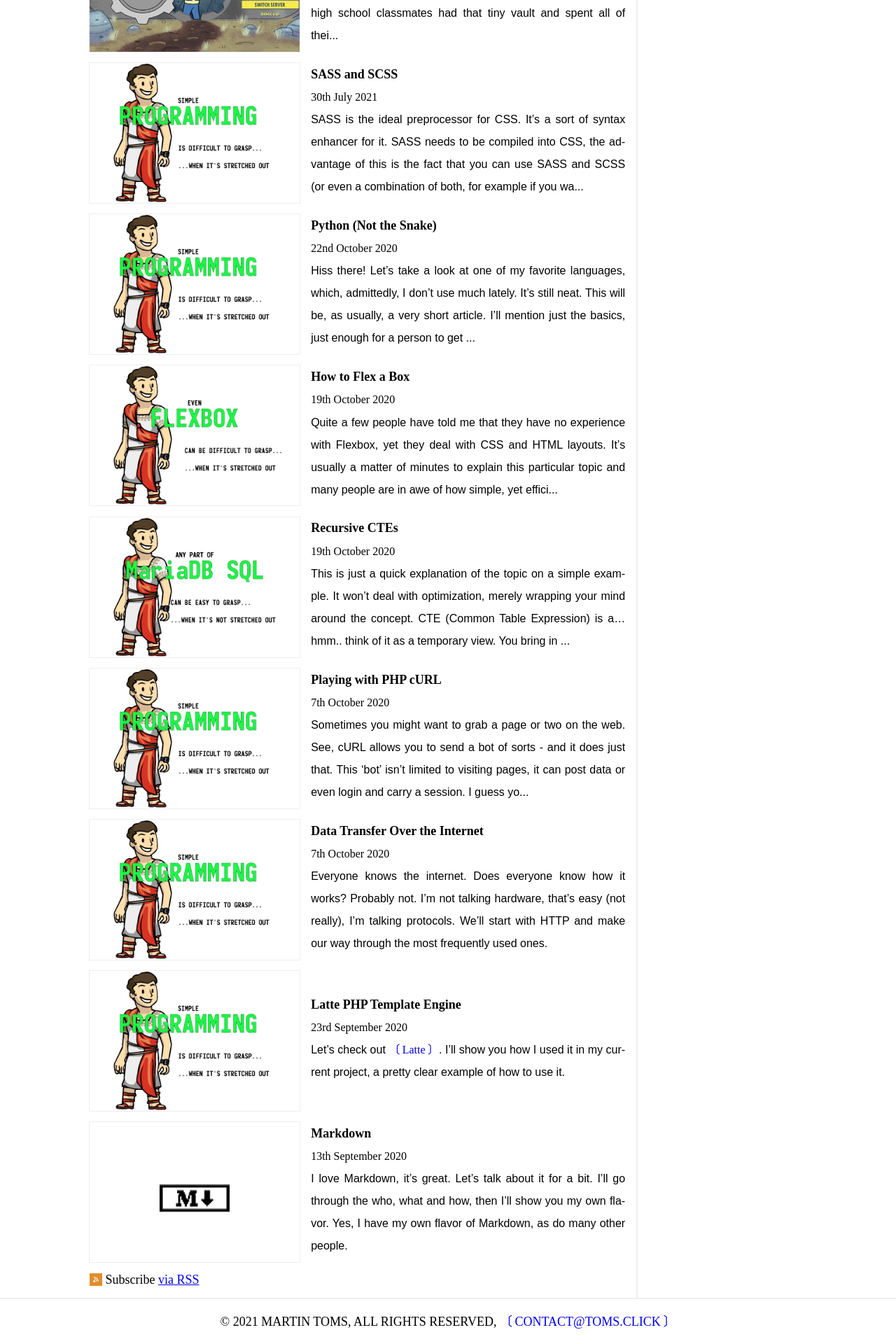
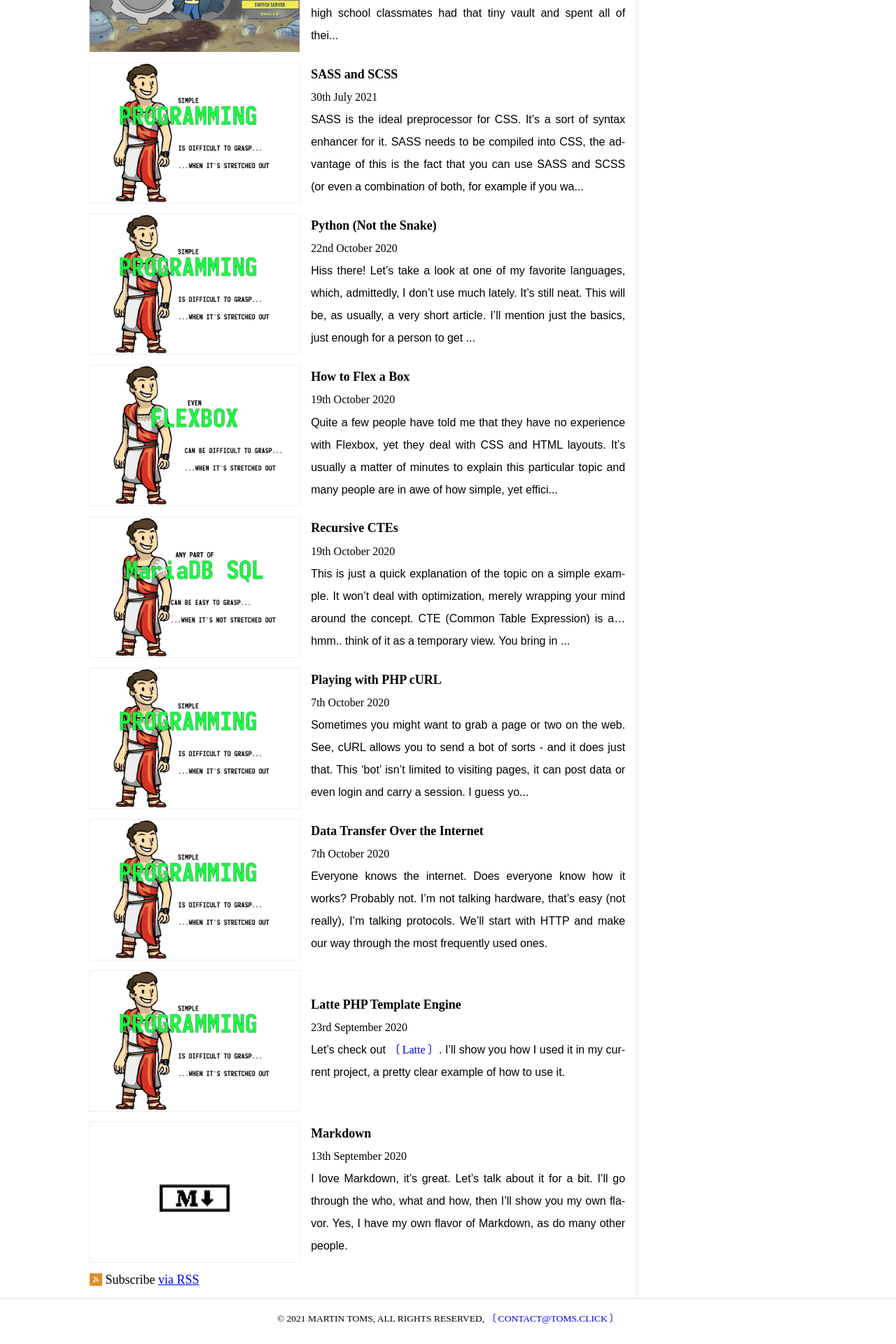
Before and after one commit to morgosus/morgosus.github.io, a Jekyll site: the page built from index.markdown, in a window 1280 px wide. Shown: the part 3015-4935 px from the top of the page at 70% size. Built offline with Jekyll 4.4.1, drawn with Linux system fonts in a browser that asks for light colours; some web fonts are replaced.

Commit message:
Change the footer font style

```diff
--- a/_sass/component/vats.sass
+++ b/_sass/component/vats.sass
@@ -125,7 +125,8 @@
       background-color: #16FF42
 
 .footer
-  font-weight: normal !important
+  font-size: $font-size*0.75 !important
+  line-height: $line-height*0.75
   &__wrapper
     margin: auto
     max-width: $site-width
```
